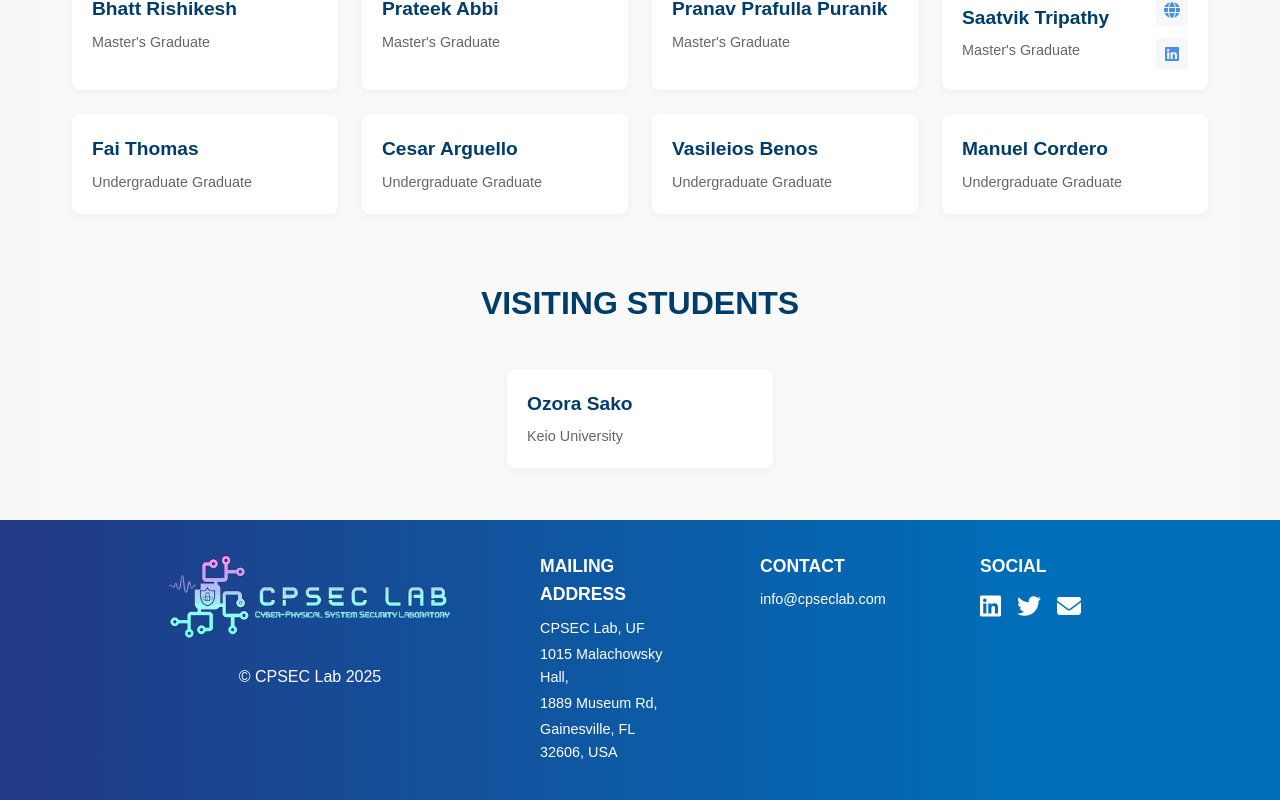
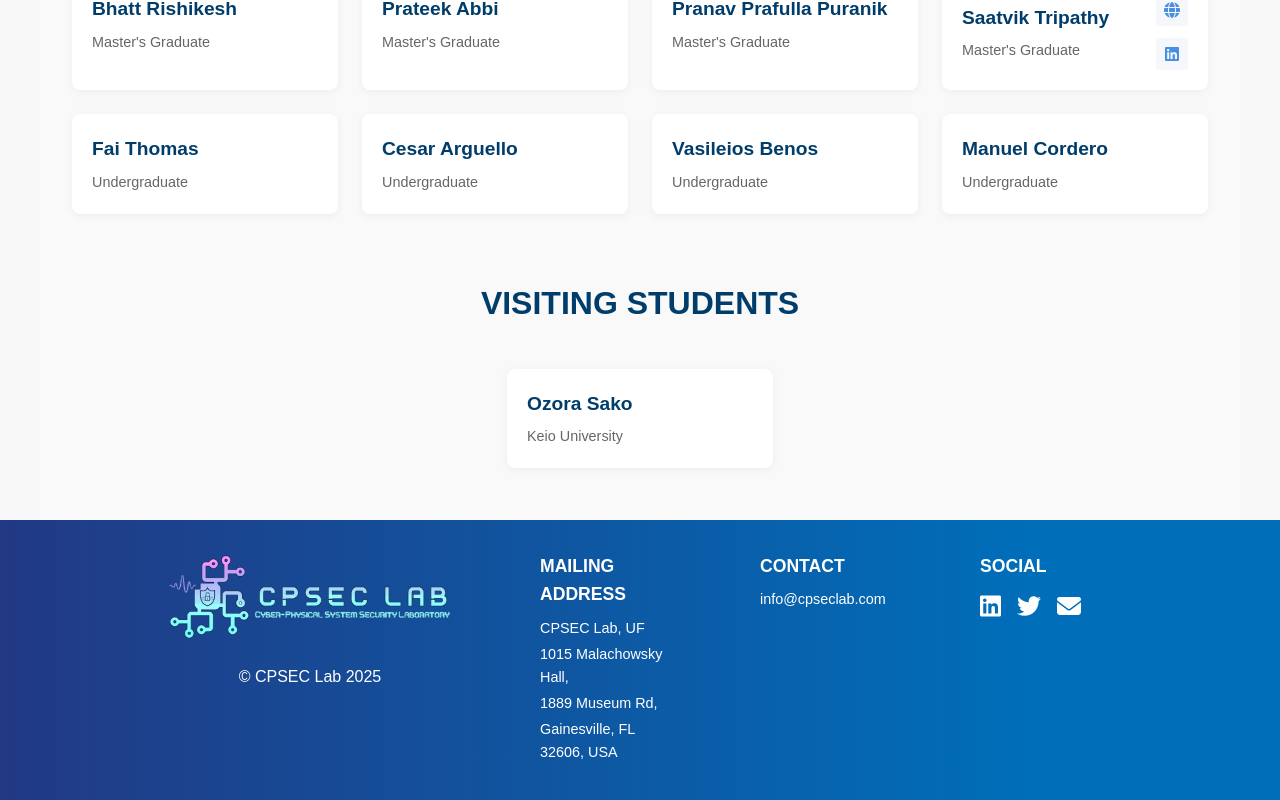
Before and after one commit to CPSecLab/cpseclabwebsite, a React (Create React App) app: page /team in a window 1280 px wide. Shown: the part 1528-2328 px from the top of the page. Built offline with nearby package versions, Linux system fonts and the light colour scheme.

Commit message:
updated bio

```diff
--- a/src/pages/TeamPage/TeamInfo/TeamData.jsx
+++ b/src/pages/TeamPage/TeamInfo/TeamData.jsx
@@ -96,7 +96,7 @@ const teamData = [
     designation: "Research Assistant",
     image: carsonImage,
     description:
-      "Carson is currently pursuing his Ph.D. under the supervision of Dr. Kevin Butler at the University of Florida. He earned his bachelor’s degree in physics from William & Mary in Williamsburg, Virginia. His current projects include signal analysis for Electromagnetic control-flow attestation. His hobbies include watching movies, reading, and cooking.",
+      "Carson is currently pursuing his Ph.D. under the supervision of Dr. Kevin Butler and Dr. Sara Rampazzi at the University of Florida. He earned his bachelor’s degree in physics from William & Mary in Williamsburg, Virginia. His current projects include signal analysis for Electromagnetic control-flow attestation. His hobbies include watching movies, reading, and cooking.",
     socials: {
       email: "carson.stillman@ufl.edu",
       website: "https://carsonstillman.github.io/carson_stillman/",
--- a/src/pages/TeamPage/TeamPage.jsx
+++ b/src/pages/TeamPage/TeamPage.jsx
@@ -13,7 +13,7 @@ const TeamPage = () => {
   // Active members (hierarchy 1 and 2)
   const activeMembers = teamData.filter((member) => member.hierarchy <= 2);
 
-  // Combine alumni (masters: hierarchy 3 & undergraduate: hierarchy 4)
+  // alumni (masters: hierarchy 3 & undergraduate: hierarchy 4)
   const alumni = teamData.filter(
     (member) => member.hierarchy === 3 || member.hierarchy === 4
   );
@@ -91,7 +91,7 @@ const TeamPage = () => {
                       <p className="alumni-degree">
                         {alumnus.hierarchy === 3
                           ? "Master's Graduate"
-                          : "Undergraduate Graduate"}
+                          : "Undergraduate"}
                       </p>
                     </div>
                     <div className="alumni-social-icons-stack">
```
